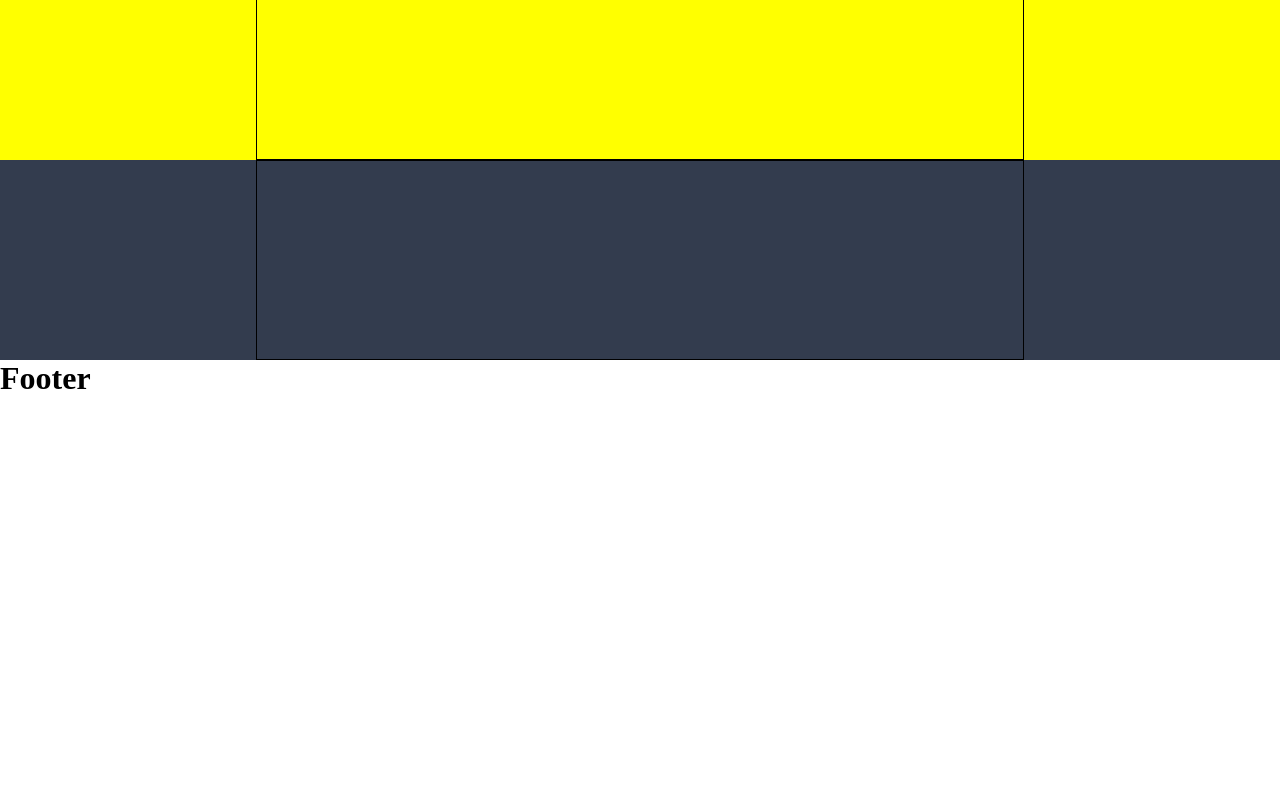
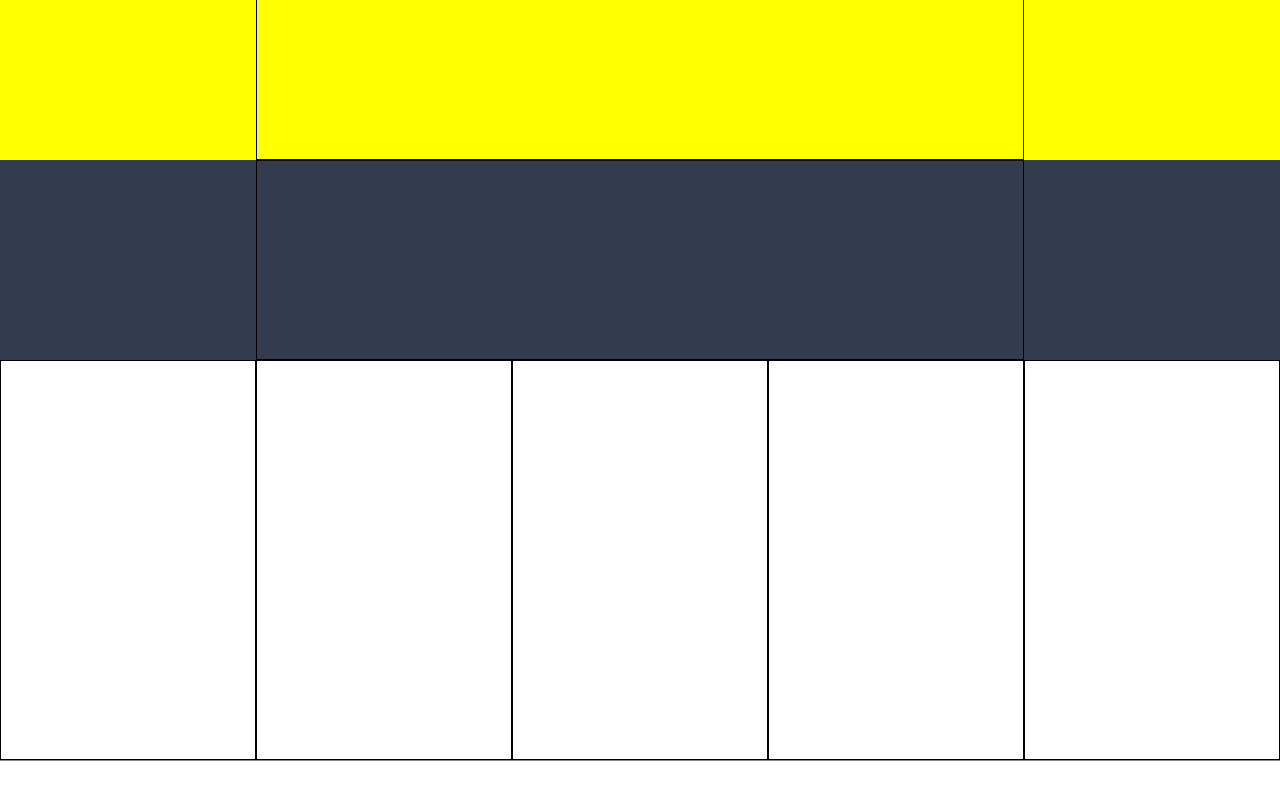
Before and after one commit to Youss0203/proj-html-vuejs, a Vue app: page / in a window 1280 px wide. Shown: the part 1870-2670 px from the top of the page. Before the commit the page ends 2267 px from the top, so only its background shows below. Built offline with nearby package versions, Linux system fonts and the light colour scheme.

Commit message:
completata divisione in macrostrutture

```diff
--- a/src/components/AppFooter.vue
+++ b/src/components/AppFooter.vue
@@ -1,7 +1,14 @@
 <template lang="">
-    <div>
-        <h1>Footer</h1>
-    </div>
+    <section class="upper">
+        <div class="column"></div>
+        <div class="column"></div>
+        <div class="column"></div>
+        <div class="column"></div>
+        <div class="column"></div>
+    </section>
+    <section class="contacts">
+
+    </section>
 </template>
 <script>
 export default {
@@ -9,5 +16,17 @@ export default {
 }
 </script>
 <style lang="scss">
+    section.upper{
+        height: 400px;
+        display:flex;
 
+        .column{
+            width:20%;
+            border:solid black 1px;
+        }
+    }
+    section.contacts{
+        height: 50px;
+        border-top: 1px solid #7e8890;
+    }
 </style>
```
